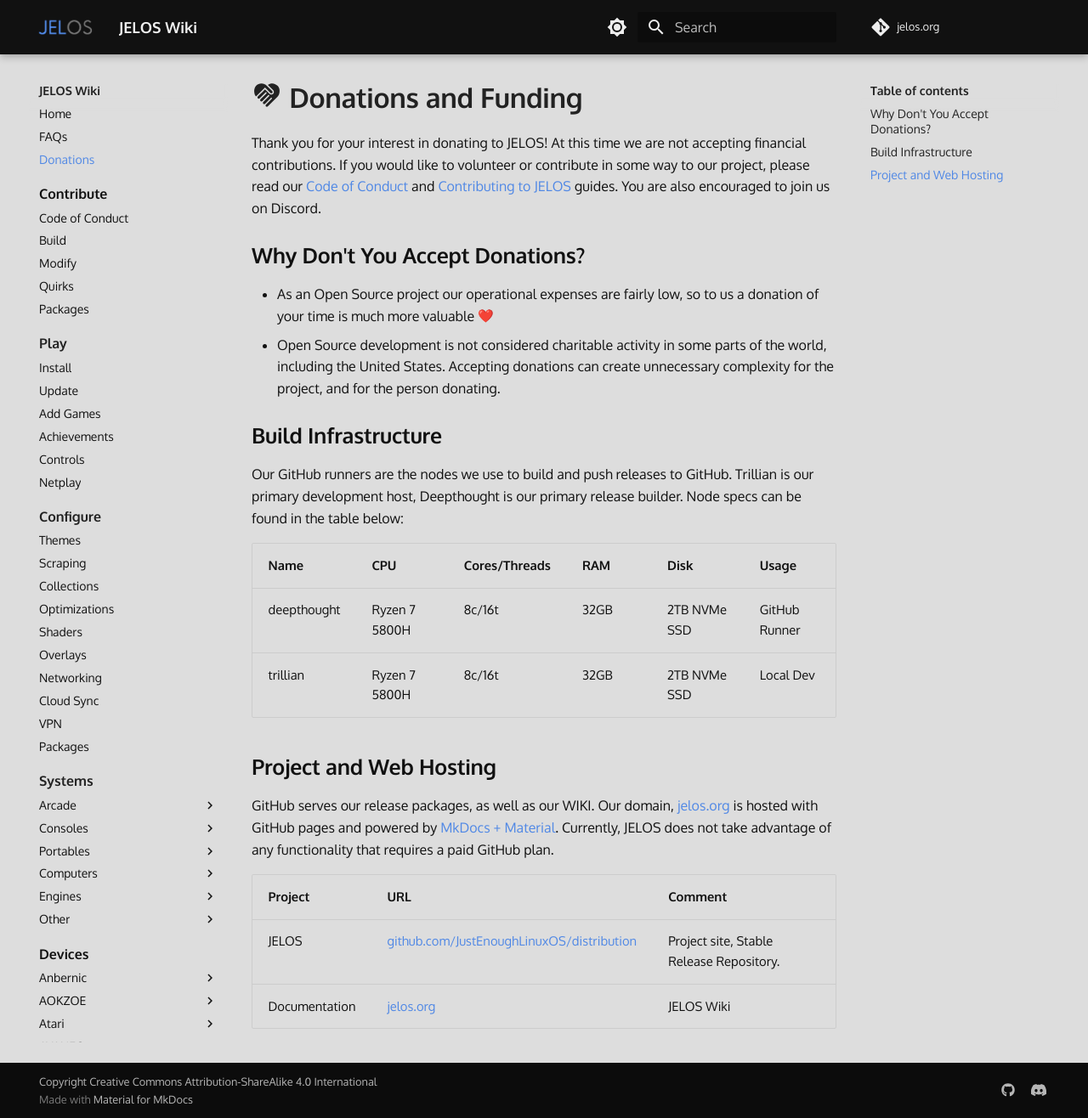
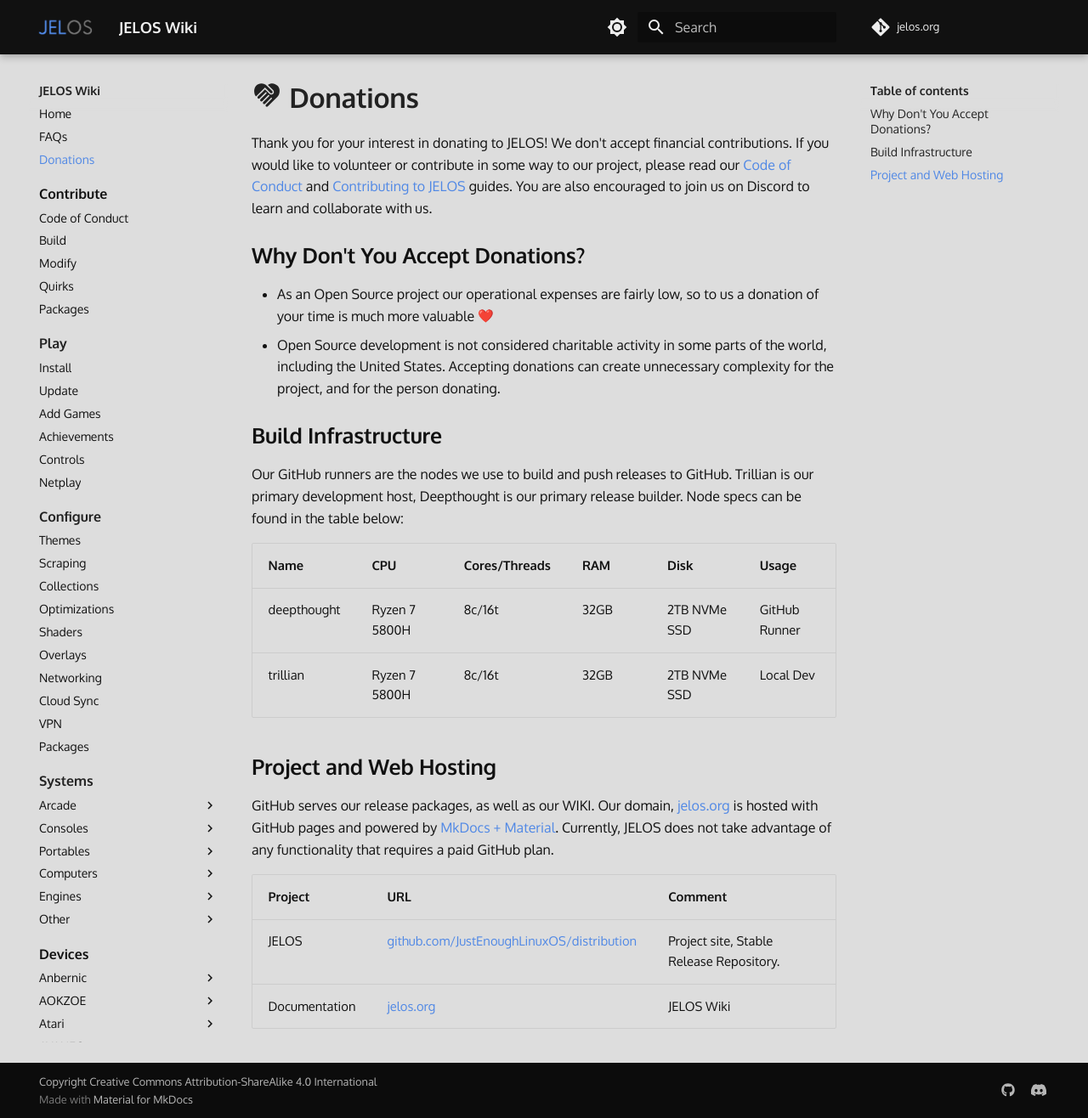
Before and after one commit to wbrawner/jelos.org, an MkDocs documentation site: the page built from docs/donations.md, in a window 1280 px wide and 1316 px high. Shown: the whole window at 85% size. Built offline with MkDocs 1.6.1 and Material for MkDocs 9.7.7, drawn with Linux system fonts in a browser that asks for light colours; emoji names are drawn with the system emoji font; some web fonts are replaced; comment, search, counter and statistics services are not loaded.

Commit message:
Update donations.md

```diff
--- a/docs/donations.md
+++ b/docs/donations.md
@@ -1,6 +1,6 @@
-# :material-charity: Donations and Funding
+# :material-charity: Donations
 
-Thank you for your interest in donating to JELOS!  At this time we are not accepting financial contributions.  If you would like to volunteer or contribute in some way to our project, please read our [Code of Conduct](contribute/code-of-conduct.md) and [Contributing to JELOS](contribute/index.md) guides.  You are also encouraged to join us on Discord.
+Thank you for your interest in donating to JELOS! We don't accept financial contributions. If you would like to volunteer or contribute in some way to our project, please read our [Code of Conduct](contribute/code-of-conduct.md) and [Contributing to JELOS](contribute/index.md) guides.  You are also encouraged to join us on Discord to learn and collaborate with us.
 
 ## Why Don't You Accept Donations?
 
```
